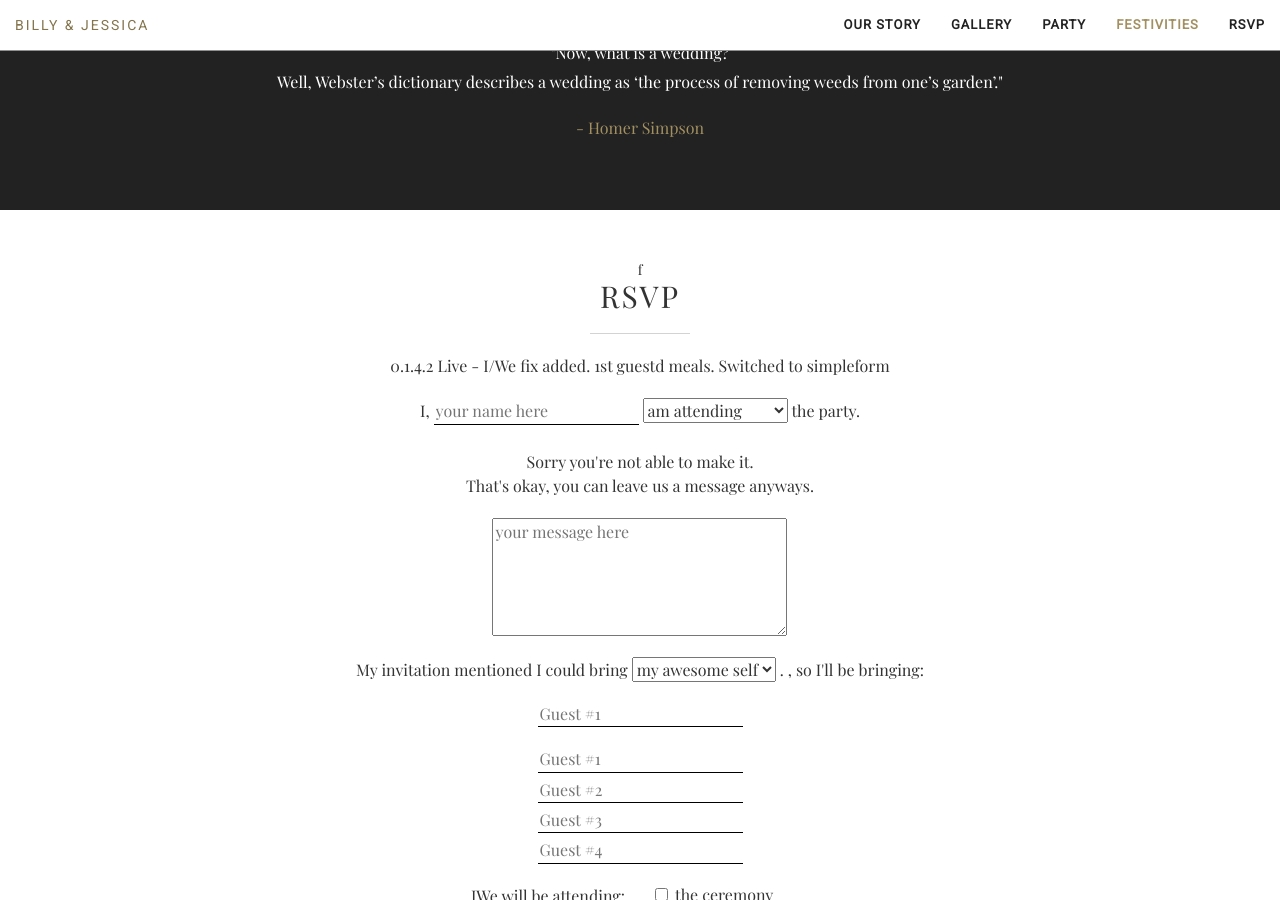
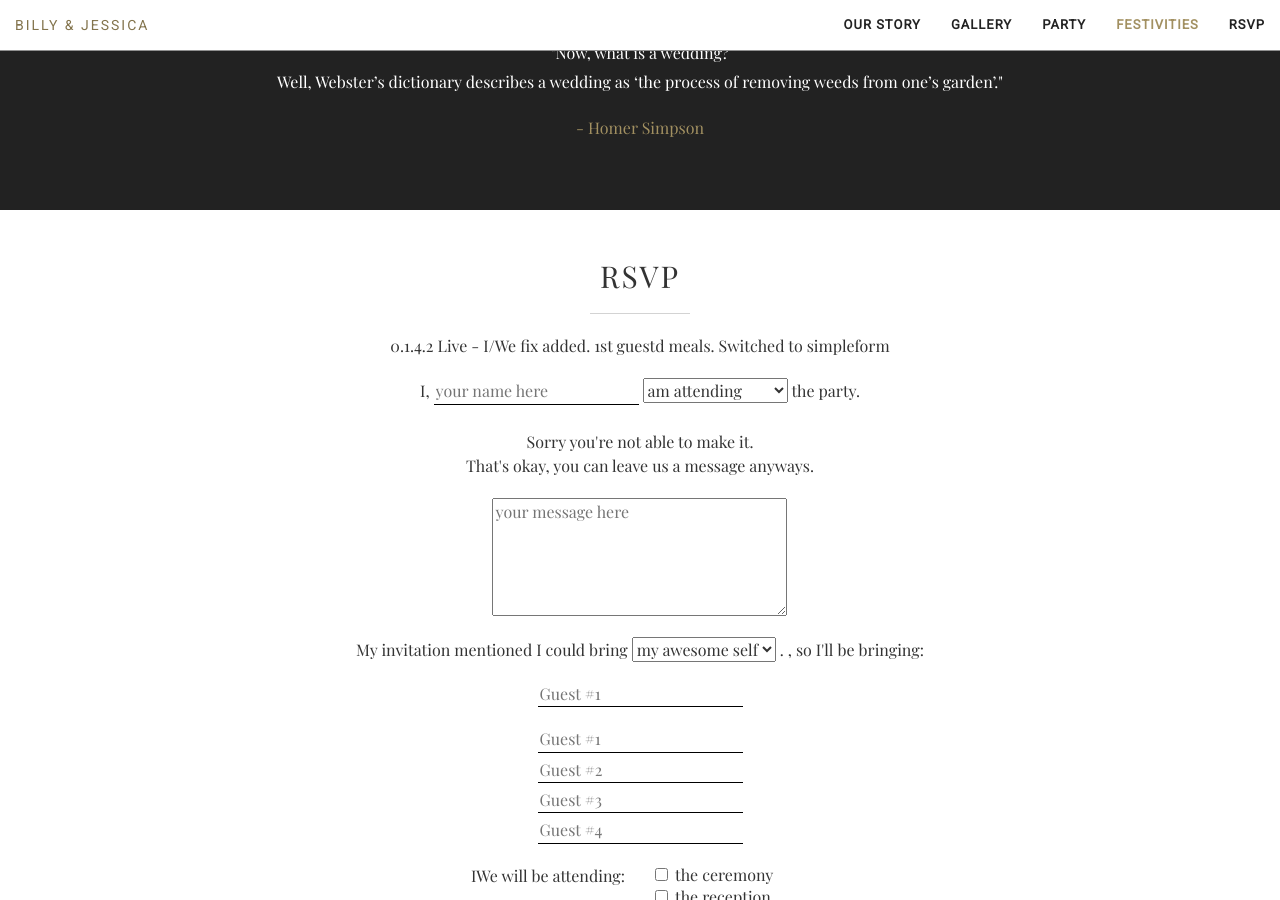
Before and after one commit to notbleh/wed-website, a Jekyll site: the page built from live.html, in a window 1280 px wide and 900 px high, scrolled down 6823 px. Built offline with Jekyll 4.4.1, drawn with Linux system fonts in a browser that asks for light colours.

Commit message:
Update rsvp.html

```diff
--- a/_includes/rsvp.html
+++ b/_includes/rsvp.html
@@ -1,6 +1,6 @@
 <section id="rsvp" class="top-padding">
     <div class="container text-center">
-        <div class="row">f
+        <div class="row">
             <h2 class="section-heading">RSVP</h2>
             <hr class="light">
             <p>0.1.4.2 Live - I&sol;We fix added. 1st guestd meals. Switched to simpleform</p>
```
